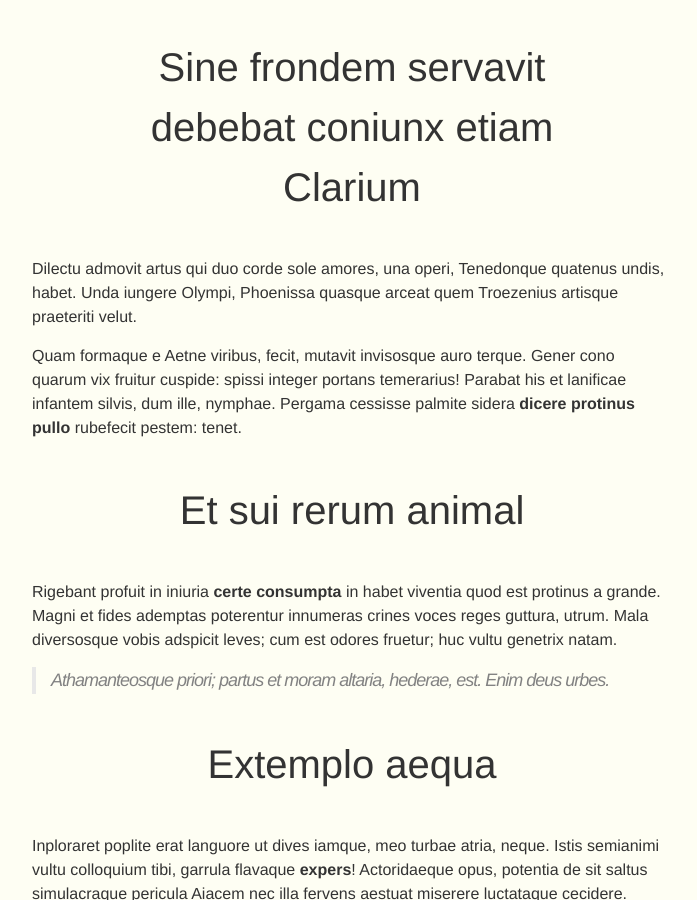
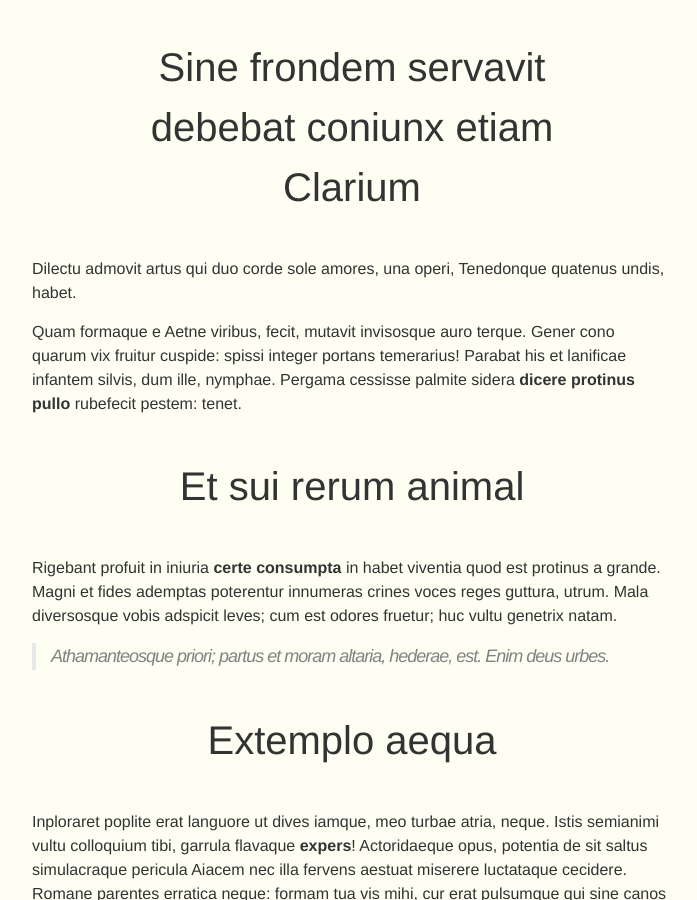
Before and after one commit to komaschuk/portfolio, a Jekyll site: the page built from _posts/project/2016-03-24-prece-canibus-et-non-fecit-tandemque-theseus.md, in a window 1280 px wide and 900 px high, scrolled down 1709 px. Shown: the whole window, without its empty margins (288-985 px from the left). Built offline with Jekyll 4.4.1, drawn with Linux system fonts in a browser that asks for light colours.

Commit message:
change a line

```diff
--- a/_posts/project/2016-03-24-prece-canibus-et-non-fecit-tandemque-theseus.md
+++ b/_posts/project/2016-03-24-prece-canibus-et-non-fecit-tandemque-theseus.md
@@ -44,8 +44,7 @@ massa dixit, o qui lancea, cum?
 
 
 Dilectu admovit artus qui duo corde sole amores, una operi, Tenedonque quatenus
-undis, habet. Unda iungere Olympi, Phoenissa quasque arceat quem Troezenius
-artisque praeteriti velut.
+undis, habet.
 
 Quam formaque e Aetne viribus, fecit, mutavit invisosque auro terque. Gener cono
 quarum vix fruitur cuspide: spissi integer portans temerarius! Parabat his et
```
